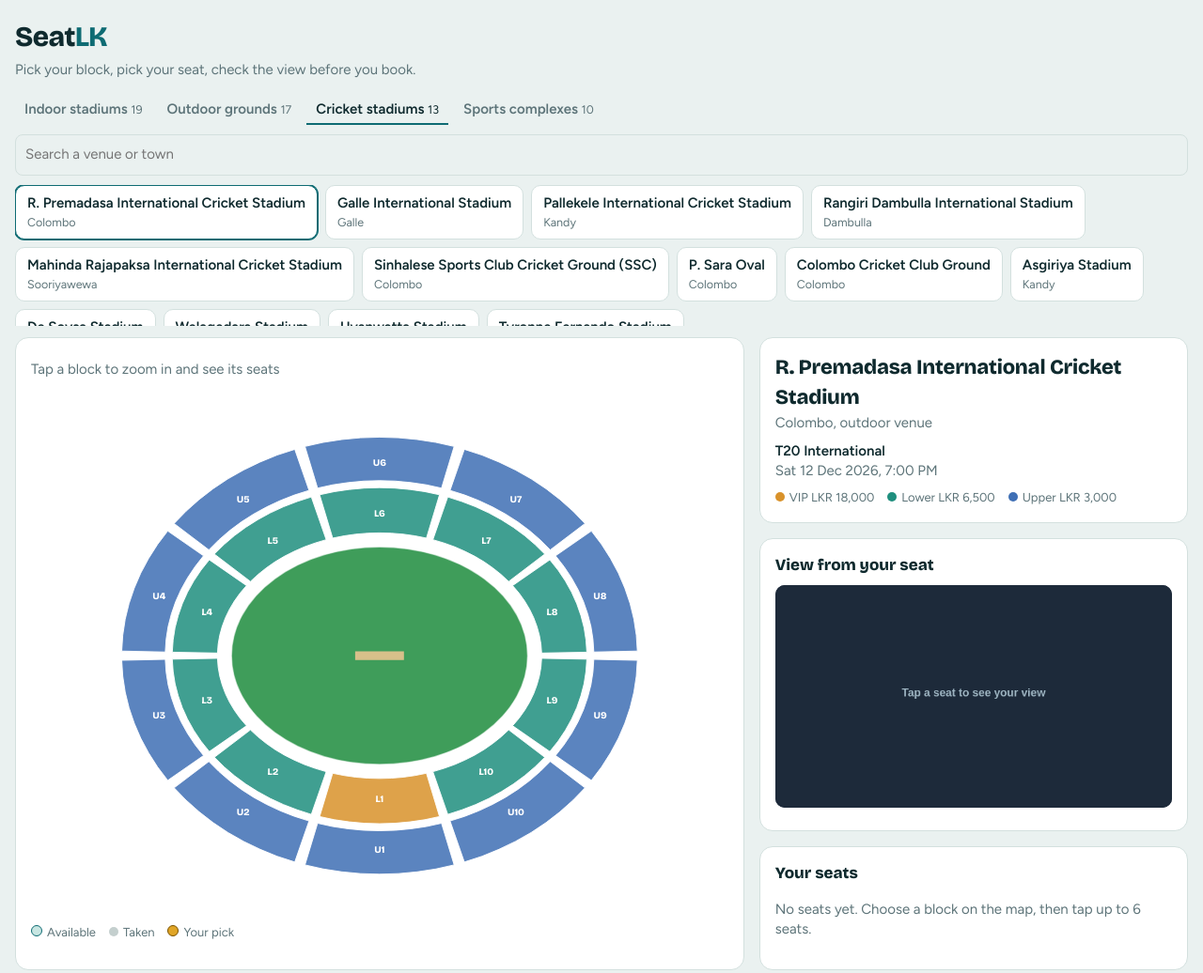
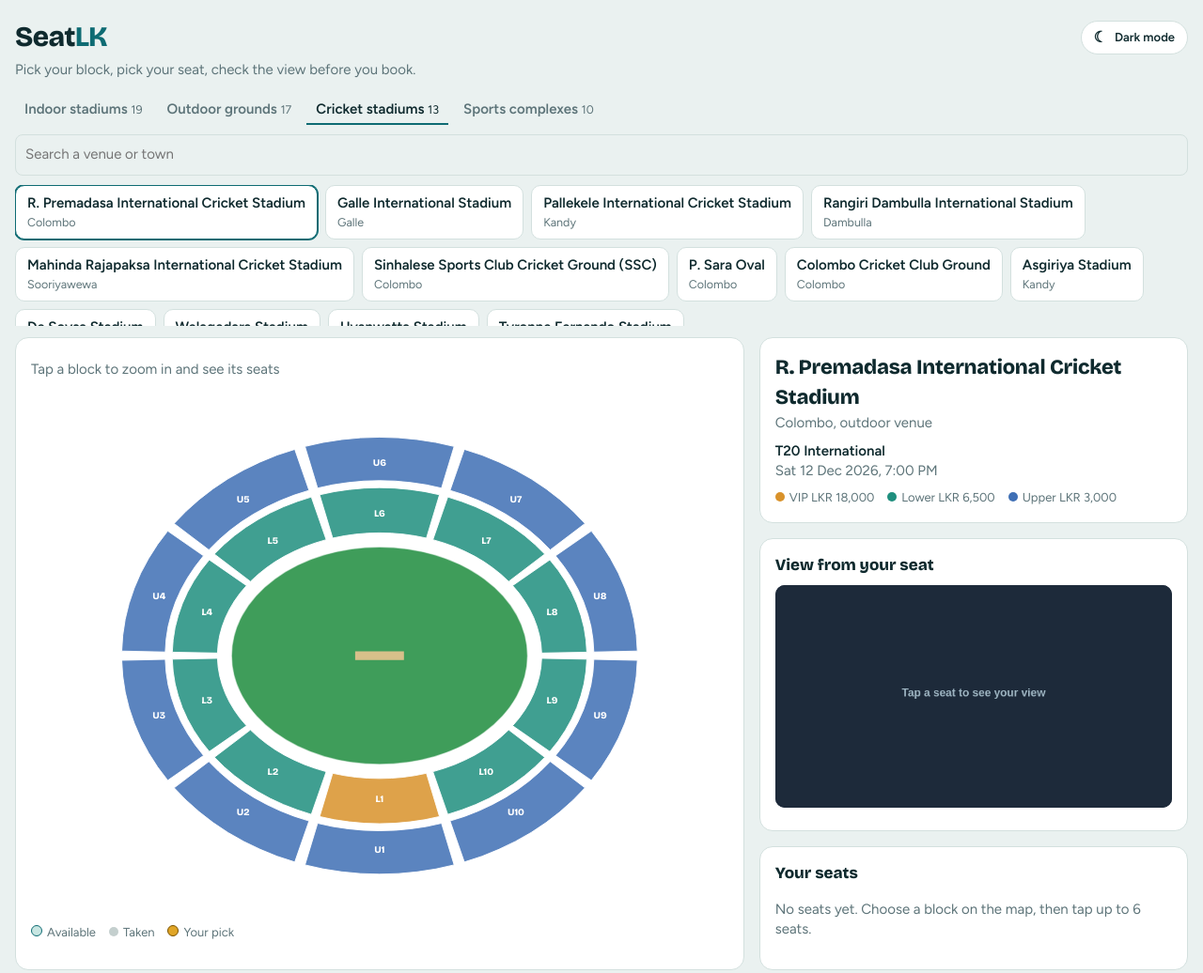
Before and after one commit to shankobewatta/seatlk, a plain HTML site: page index.html in a window 1280 px wide. Shown: the top 1036 px of the page at 94% size. Drawn offline with nearby package versions, Linux system fonts and the light colour scheme.

Commit message:
Add persistent light and dark theme toggle

```diff
--- a/index.html
+++ b/index.html
@@ -10,7 +10,7 @@
 html{scroll-padding-top:env(safe-area-inset-top,0px)}
 body{margin:0;background:var(--bg);color:var(--ink);font:400 15px/1.45 Figtree,system-ui,sans-serif}
 h1,h2,h3,.logo{font-family:"Bricolage Grotesque",Figtree,sans-serif;margin:0}
-header{max-width:1280px;margin:auto;padding:18px 16px 4px}
+header{max-width:1280px;margin:auto;padding:18px 16px 4px}.headrow{display:flex;align-items:center;justify-content:space-between;gap:12px}.theme-toggle{display:inline-flex;align-items:center;gap:8px;border:1px solid var(--line);background:var(--card);color:var(--ink);border-radius:999px;padding:9px 13px;font:600 13px Figtree,sans-serif;cursor:pointer;white-space:nowrap;transition:background .2s,border-color .2s,transform .2s}.theme-toggle:hover{border-color:var(--acc);transform:translateY(-1px)}.theme-icon{font-size:16px;line-height:1}
 .logo{font-size:30px;font-weight:800;letter-spacing:-.02em}.logo span{color:var(--acc)}
 header p{margin:2px 0 0;color:var(--mut)}
 nav{display:grid;gap:10px;padding:12px 16px;max-width:1280px;margin:auto}.tabs{display:flex;gap:6px;flex-wrap:wrap}.tab{border:0;border-bottom:2px solid transparent;background:none;color:var(--mut);font:600 15px Figtree,sans-serif;padding:6px 10px;cursor:pointer}.tab.on{color:var(--ink);border-color:var(--acc)}.tab small{font-weight:400}#venues{display:flex;gap:8px;flex-wrap:wrap;max-height:150px;overflow-y:auto}
@@ -42,7 +42,7 @@ input{font:inherit;padding:10px;border:1px solid var(--line);border-radius:8px;b
 .btns{display:flex;gap:8px}.note{max-width:1280px;margin:0 auto;padding:0 16px 24px;color:var(--mut);font-size:13px}
 :focus-visible{outline:2px solid var(--acc);outline-offset:2px}
 </style></head><body>
-<header><div class="logo">Seat<span>LK</span></div><p>Pick your block, pick your seat, check the view before you book.</p></header>
+<header><div class="headrow"><div class="logo">Seat<span>LK</span></div><button class="theme-toggle" id="themeToggle" type="button" aria-label="Switch to dark theme"><span class="theme-icon" id="themeIcon" aria-hidden="true">☾</span><span id="themeLabel">Dark mode</span></button></div><p>Pick your block, pick your seat, check the view before you book.</p></header>
 <nav><div class="tabs" id="tabs"></div><input id="q" type="search" placeholder="Search a venue or town" aria-label="Search venues"><div id="venues"></div></nav>
 <main>
 <section class="card"><div class="bar"><div id="crumb"></div><button class="ghost" id="back" hidden>Back to stadium</button></div>
@@ -55,6 +55,10 @@ input{font:inherit;padding:10px;border:1px solid var(--line);border-radius:8px;b
 <div id="modal" hidden></div>
 <script>
 const $=id=>document.getElementById(id),svg=$('svg'),CX=400,CY=300,L=i=>String.fromCharCode(65+i),fmt=n=>'LKR '+n.toLocaleString();
+const themeKey='seatlk-theme';
+function setTheme(theme,save=true){document.documentElement.dataset.theme=theme;$('themeIcon').textContent=theme==='dark'?'☀':'☾';$('themeLabel').textContent=theme==='dark'?'Light mode':'Dark mode';$('themeToggle').setAttribute('aria-label',`Switch to ${theme==='dark'?'light':'dark'} theme`);if(save)try{localStorage.setItem(themeKey,theme)}catch(e){}}
+let initialTheme='light';try{initialTheme=localStorage.getItem(themeKey)|| (matchMedia('(prefers-color-scheme: dark)').matches?'dark':'light')}catch(e){}setTheme(initialTheme,false);
+$('themeToggle').addEventListener('click',()=>setTheme(document.documentElement.dataset.theme==='dark'?'light':'dark'));
 const COL={VIP:'#d9922b',Lower:'#1f8f7e',Upper:'#3f6fb5',Floor:'#b4478f'};
 /* name;location;size class (1 small, 2 medium, 3 large);c=concert hall, r=rugby */
 const G=[['in','Indoor stadiums',`Sugathadasa Indoor Stadium;Colombo 13;3;c
```
